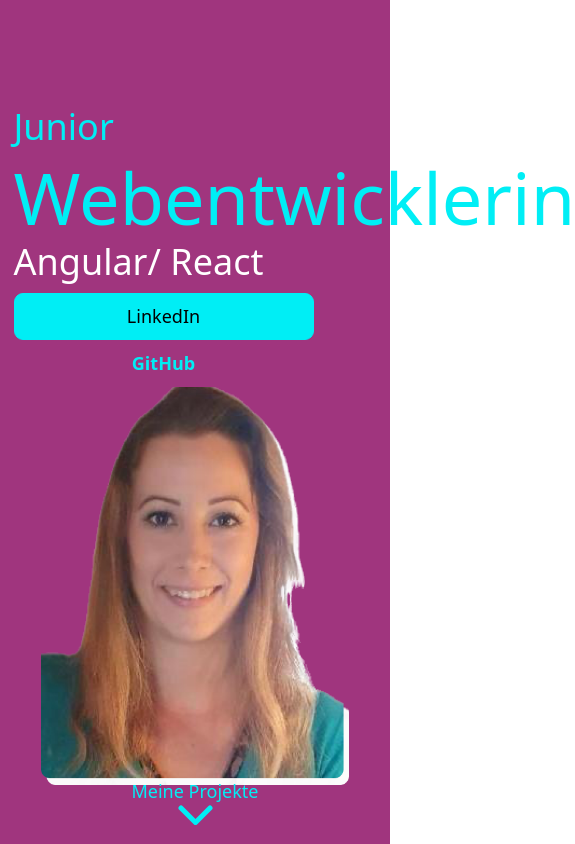
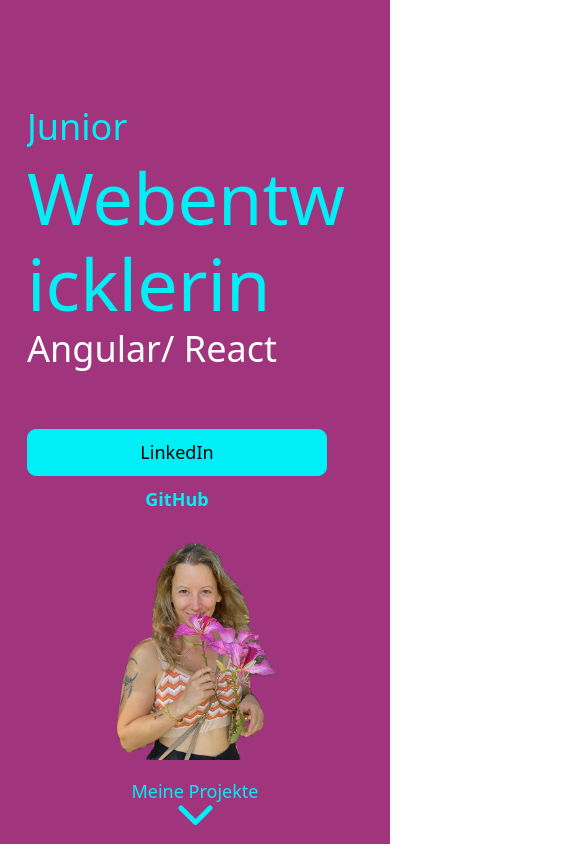
Before and after one commit to jasmin-raith/jasminraith.com, a React (Vite) app: page / in a window 390 px wide. Shown: the top 844 px of the page, 575 px wide, since content can reach past the window. Built offline with nearby package versions, Linux system fonts and the light colour scheme.

Commit message:
make header responsive

```diff
--- a/src/Home.tsx
+++ b/src/Home.tsx
@@ -1,5 +1,5 @@
 import { useState } from "react";
-import { Button, Col, Container, Row } from "react-bootstrap";
+import { Button } from "react-bootstrap";
 
 function Home() {
   const lila = "#A0357E";
@@ -20,30 +20,32 @@ function Home() {
       {/* Header */}
 
       <div style={{ backgroundColor: lila }} className="fullscreen">
-      <Container>
-          <Row style={{height: '90vh'}}>
-            <Col sm={12} md={8} style={{ display: 'flex', flexDirection: 'column', justifyContent: 'center', marginTop: '100px'}}>
-              <p style={{ color: blue, fontSize: '2rem' }}>Junior</p>
+      <div>
+          <div style={{height: '90vh', display:'flex', flexDirection: isMd ? 'row' : 'column', alignContent: 'flex-start', margin: isMd ? '0px 54px' : '0px 27px'}}>
+            {/* Text und Buttons */}
+            <div style={{ height: 'fit-content', display: 'flex', width: isMd ? '60%' : '100%', flexDirection: 'column', justifyContent: 'center', overflow: 'hidden'}}>
+              <p style={{ color: blue, fontSize: '2rem', marginTop:'100px' }}>Junior</p>
               <h1>
-                <p style={{ color: blue, fontSize: '4rem' }}>Webentwicklerin</p>
+                <p style={{ color: blue, fontSize: '4rem', wordWrap: 'break-word', hyphens: 'auto'}} lang="en">Webentwicklerin</p>
                 <p style={{ color: "white", fontSize: '2rem' }}>Angular/ React</p>
               </h1>
-            <Col style={{ display: 'flex', flexDirection: 'column', justifyContent: 'flex-end' }}>
-              <Button style={{ backgroundColor: blue, color: "black", borderColor: blue, width: '300px', fontSize: '1rem' }} variant="primary" size="lg">LinkedIn</Button>{' '}
-              <Button style={{ color: blue, textDecoration: 'none', width: '300px', fontSize: '1rem' }} variant="link" size="lg"><b>GitHub</b></Button>
-            </Col>
-            </Col>
-            <Col sm={12} md={4} style={{ display: 'flex', justifyContent: 'center', alignItems: 'center'}}>
-              <img style={{ width: "85%", paddingTop: isMd ? '70px' : '0px' }} src="/assets/img/Jasmin.png" />
-            </Col>
-          </Row>
-          <Row style={{height: '10vh'}}>
-            <Col style={{ display: 'flex', flexDirection: 'column', alignItems: 'center', justifyContent: 'center' }}>
+              <div style={{ display: 'flex', flexDirection: 'column', marginTop: '50px' }}>
+                <Button style={{ backgroundColor: blue, color: "black", borderColor: blue, width: '300px', fontSize: '1rem' }} variant="primary" size="lg">LinkedIn</Button>{' '}
+                <Button style={{ color: blue, textDecoration: 'none', width: '300px', fontSize: '1rem' }} variant="link" size="lg"><b>GitHub</b></Button>
+              </div>
+            </div>
+            {/* Bild */}
+            <div style={{ flex: '1', display: 'flex', justifyContent: 'center', alignItems: 'center', overflow: 'hidden'}}>
+              <img style={{ height: '100%', objectFit: 'contain', paddingTop: isMd ? '70px' : '20px', overflow: 'hidden' }} src="/assets/img/Schnupper.png" />
+            </div>
+          </div>
+          <div style={{height: '10vh', display: 'flex', justifyContent: 'center'}}>
+            <div style={{ display: 'flex', flexDirection: 'column', alignItems: 'center', justifyContent: 'center' }}>
               <p style={{ color: blue, fontSize: '1rem' }}>Meine Projekte</p>
-              <img src="/assets/img/arrow.svg" />
-            </Col>
-          </Row>
-        </Container>
+              <img style={{ objectFit: 'cover' }} src="/assets/img/arrow.svg" />
+            </div>
+          </div>
+        </div>
       </div>
       {/* Project Preview */}
       {projectPreviews.map((project, index) => (
```
Also changed, not shown: public/assets/img/Jasmin.png (deleted), public/assets/img/Schnupper.png (added).
